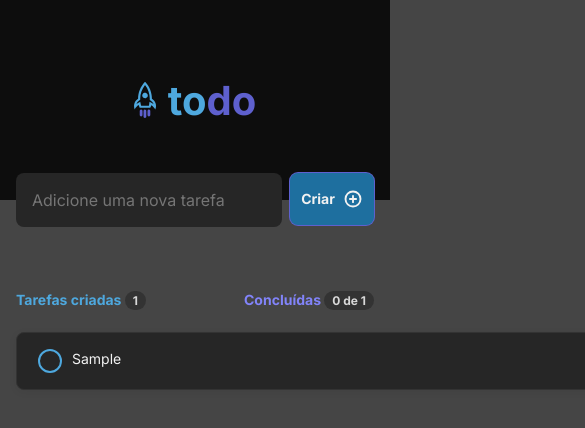
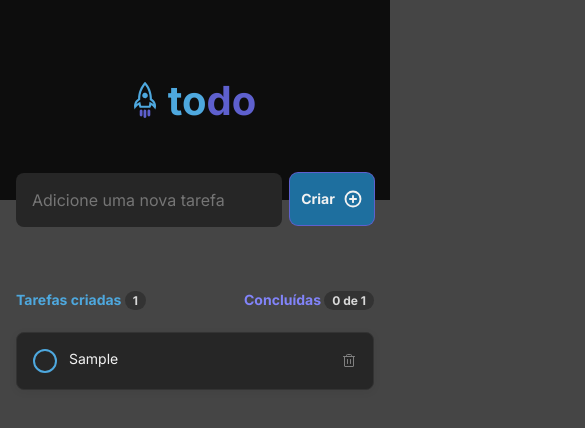
Before and after one commit to leandrotune/To-do-list, a React (Vite) app: page / in a window 390 px wide. Both pictures are taken after typing "Sample" into the empty fields and a click on the button "Criar". Shown: the top 428 px of the page, 585 px wide, since content can reach past the window. Built offline with nearby package versions, Linux system fonts and the light colour scheme.

Commit message:
responsivo tarefa

```diff
--- a/src/components/Task.module.css
+++ b/src/components/Task.module.css
@@ -1,8 +1,10 @@
 .containerTask {
+  max-width: 46rem;
+  width: 100%;
+  height: auto;
   display: flex;
   justify-content: space-around;
-  width: 46rem;
-  height: auto;
+  gap: 12px;
   padding: 1rem;
   background: var(--gray-500);
   border-radius: 8px;
```
